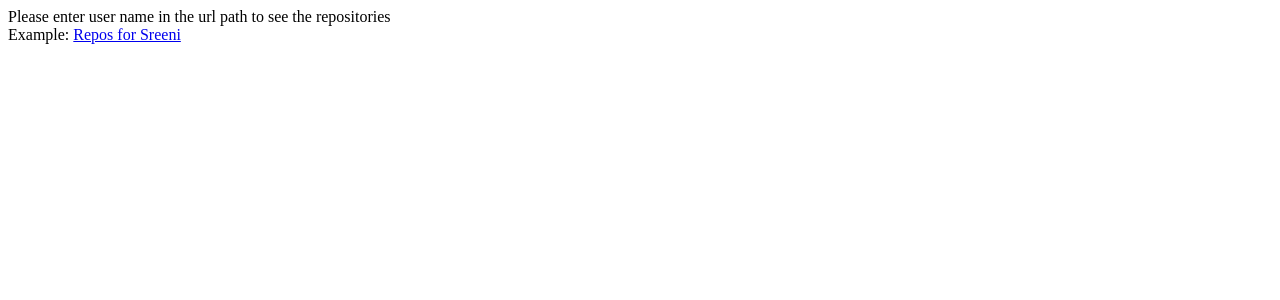
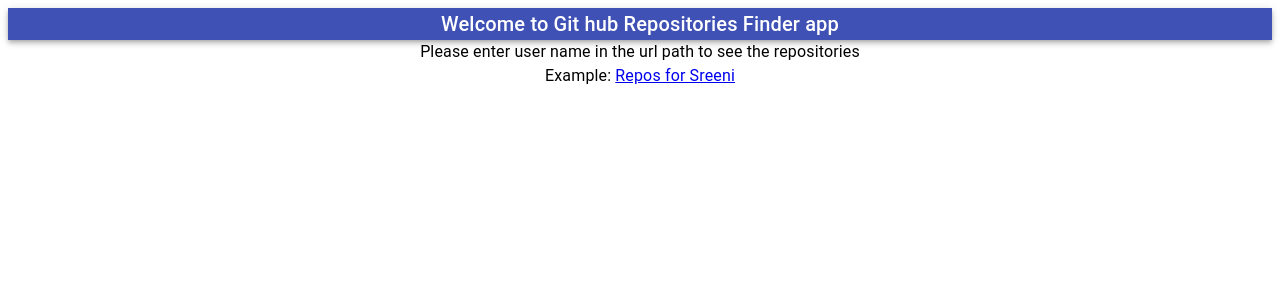
Before and after one commit to vas1916/github-repositories-lookup-app, a React (Create React App) app: page / in a window 1280 px wide. Shown: the top 300 px of the page. Built offline with nearby package versions, Linux system fonts and the light colour scheme; no server answers.

Commit message:
add hearder

```diff
--- a/src/App.tsx
+++ b/src/App.tsx
@@ -3,6 +3,7 @@
 import { BrowserRouter } from "react-router-dom";
 
 import { Home } from './Components/Home';
+import { IndexHome } from "./Components/IndexHome";
 
 function App() {
   console.log("@@@@@@OAUTH_SECREsecrets.T,", process.env, process.env.OAUTH_SECRET)
@@ -17,10 +18,7 @@
           </Route>
           <Route path="/">
 
-            <>Please enter user name in the url path to see the repositories
-                <br /> Example: <a href='http://18.217.29.18:5439/vas1916'>Repos for Sreeni
-                </a>
-            </>
+            <IndexHome />
 
           </Route>
         </Switch>
```
